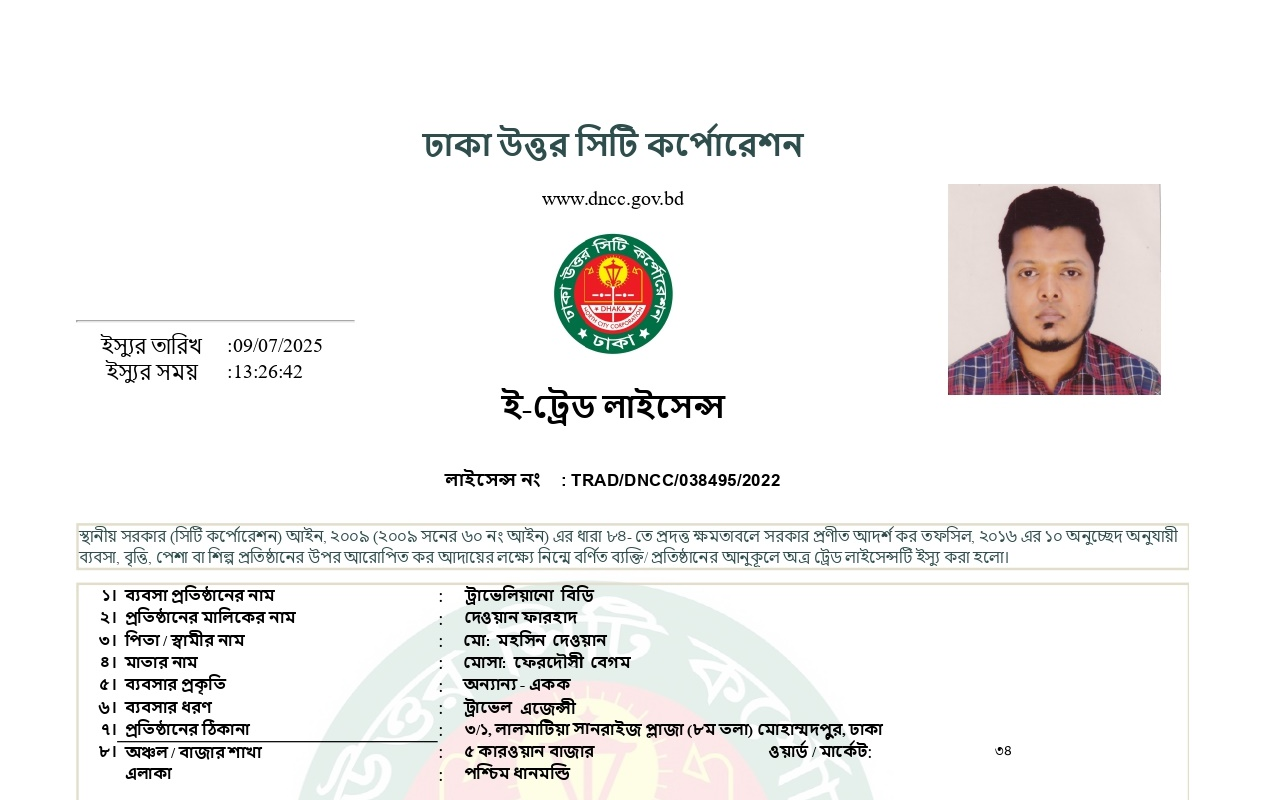
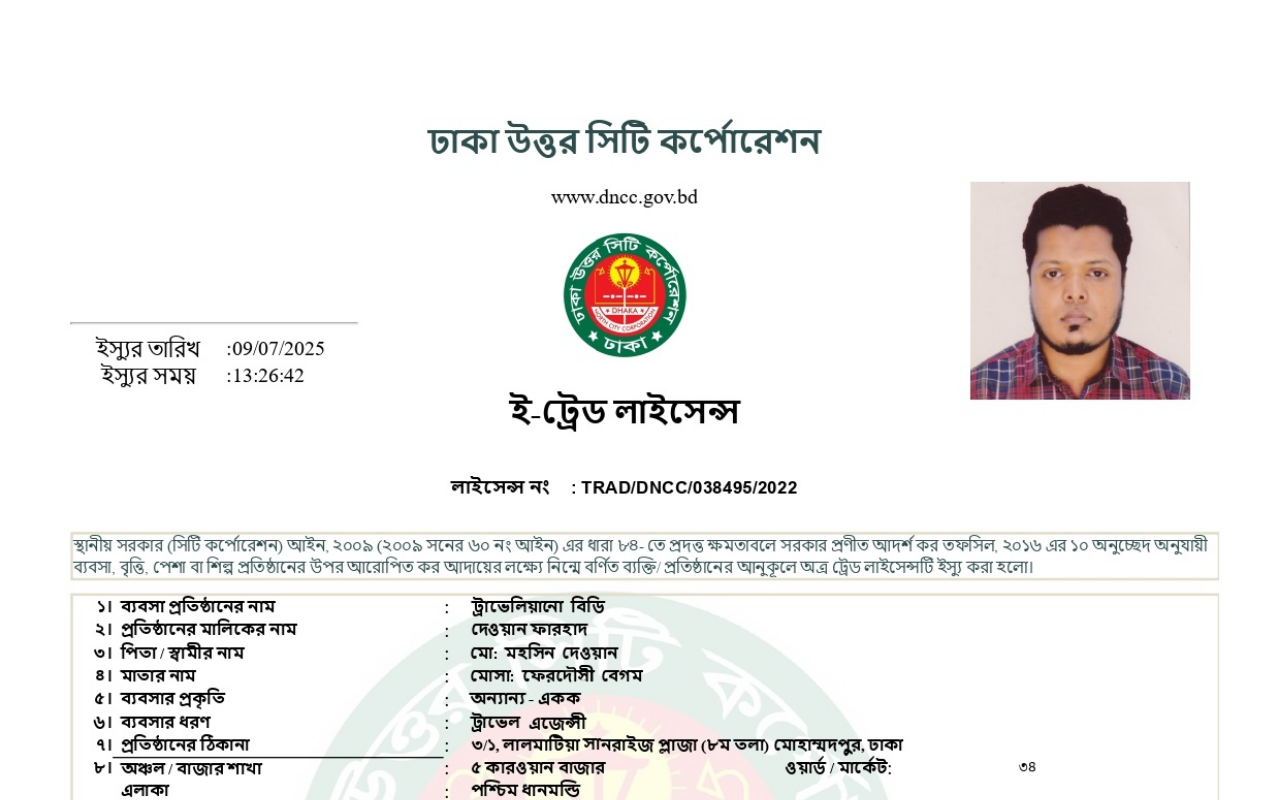
Before and after one commit to erevenue-dncc-gov-bd/Tradelicense, a plain HTML site: page index.html in a window 1280 px wide. Shown: the top 800 px of the page. Drawn offline with Linux system fonts and the light colour scheme.

Commit message:
Update index.html

```diff
--- a/index.html
+++ b/index.html
@@ -1,6 +1,9 @@
 <!DOCTYPE html>
 <html>
-<body>
-  <img src="rpt_TradeLicense_id=038495.jpg" alt="Trade License" style="max-width: 100%; height: auto;">
+<head>
+  <meta charset="UTF-8">
+</head>
+<body style="margin:0; padding:0;">
+  <img src="rpt_TradeLicense_id=038495.jpg" alt="Trade License" style="width:100%; height:auto; display:block;">
 </body>
 </html>
```
